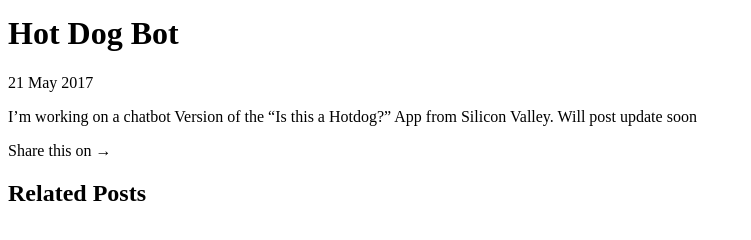
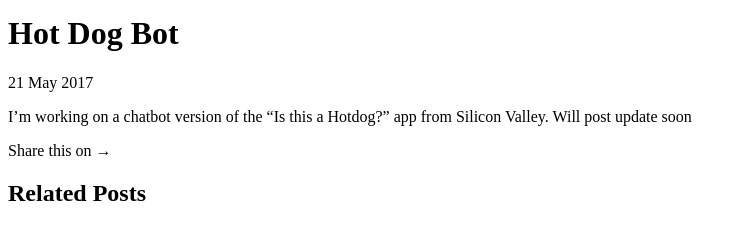
Before and after one commit to leokleist/leokleist.github.io, a Jekyll site: the page built from _posts/2017-05-21-hotdogbot.md, in a window 1280 px wide. Shown: the part 276-516 px from the top of the page, without its empty margins (0-751 px from the left). Built offline with Jekyll 4.4.1, drawn with Linux system fonts in a browser that asks for light colours; Markdown is read by kramdown in place of the engine named in the settings.

```diff
--- a/_posts/2017-05-21-hotdogbot.md
+++ b/_posts/2017-05-21-hotdogbot.md
@@ -3,4 +3,4 @@ title: Hot Dog Bot
 layout: post
 ---
 
-I'm working on a chatbot Version of the "Is this a Hotdog?" App from Silicon Valley. Will post update soon
+I'm working on a chatbot version of the "Is this a Hotdog?" app from Silicon Valley. Will post update soon
```
